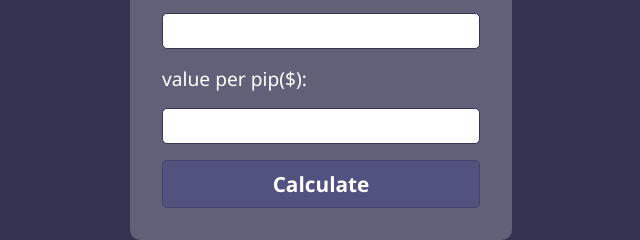
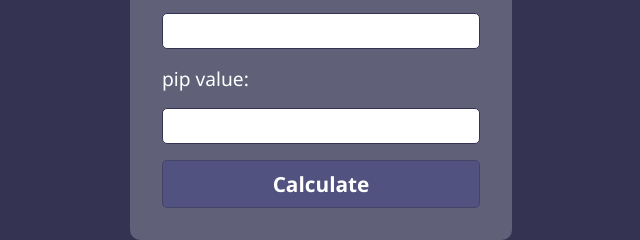
Before and after one commit to johnabrham438/Lot-Size-Calculator, a plain HTML site: page index.html in a window 1280 px wide. Shown: the part 387-627 px from the top of the page, 319-959 px from the left. Drawn offline with Linux system fonts and the light colour scheme.

Commit message:
Update index.html

```diff
--- a/index.html
+++ b/index.html
@@ -17,7 +17,7 @@
             <input type="number" id="risk-percentage">
             <label for="stop-loss">Stop Loss(pips):</label>
             <input type="number" id="stop-loss">
-            <label for="pip-value">value per pip($):</label>
+            <label for="pip-value">pip value:</label>
             <input type="number" id="pip-value">
             <button id="calculate-btn">Calculate</button>
 
```
